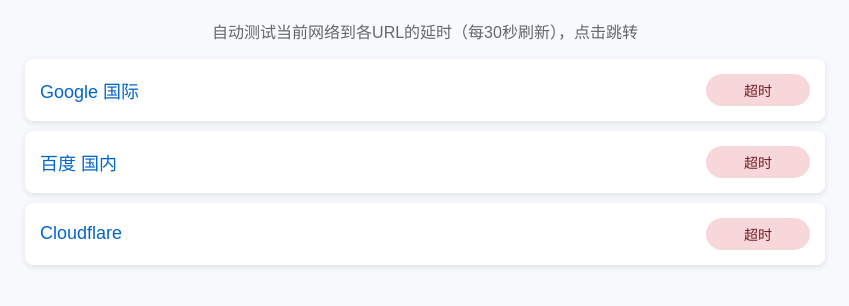
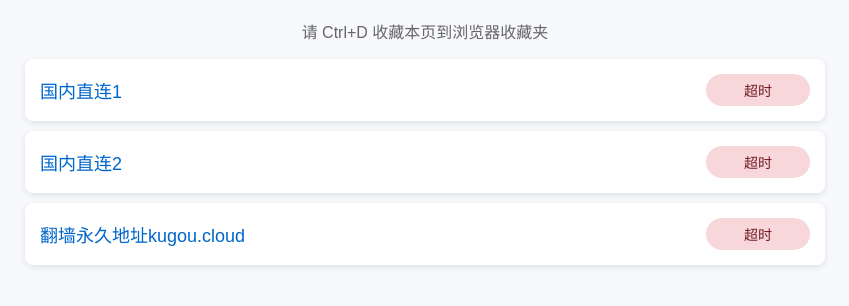
Before and after one commit to kugoucloud/kugoucloud, a plain HTML site: page index.html in a window 1280 px wide. Shown: the part 130-436 px from the top of the page, without its empty margins (215-1064 px from the left). Drawn offline with Linux system fonts and the light colour scheme; no server answers.

Commit message:
Update title and URLs in index.html

```diff
--- a/index.html
+++ b/index.html
@@ -3,7 +3,7 @@
 <head>
     <meta charset="UTF-8">
     <meta name="viewport" content="width=device-width, initial-scale=1.0">
-    <title>URL延时测试跳转页</title>
+    <title>KUGOU云发布页</title>
     <style>
         body { font-family: Arial, sans-serif; max-width: 800px; margin: 40px auto; padding: 20px; background: #f7f9fc; color: #333; }
         h1 { text-align: center; }
@@ -19,20 +19,20 @@
 </head>
 <body>
     <h1>URL延时测试</h1>
-    <p style="text-align:center;color:#666;">自动测试当前网络到各URL的延时（每30秒刷新），点击跳转</p>
+    <p style="text-align:center;color:#666;">请 Ctrl+D 收藏本页到浏览器收藏夹</p>
 
     <ul class="url-list">
         <!-- 添加你的URL和名称 -->
         <li class="url-item">
-            <a href="https://www.google.com" target="_blank">Google 国际</a>
+            <a href="https://ddns1.kugou1.top" target="_blank">国内直连1</a>
             <span class="status testing">测试中...</span>
         </li>
         <li class="url-item">
-            <a href="https://www.baidu.com" target="_blank">百度 国内</a>
+            <a href="https://ccdn1.kugou1.top" target="_blank">国内直连2</a>
             <span class="status testing">测试中...</span>
         </li>
         <li class="url-item">
-            <a href="https://www.cloudflare.com" target="_blank">Cloudflare</a>
+            <a href="https://kugou.cloud" target="_blank">翻墙永久地址kugou.cloud</a>
             <span class="status testing">测试中...</span>
         </li>
         <!-- 继续添加更多 -->
@@ -40,9 +40,9 @@
 
     <script>
         const urls = [
-            { name: "Google 国际", url: "https://www.google.com" },
-            { name: "百度 国内", url: "https://www.baidu.com" },
-            { name: "Cloudflare", url: "https://www.cloudflare.com" }
+            { name: "国内直连1", url: "https://ddns1.kugou1.top" },
+            { name: "国内直连2", url: "https://ccdn1.kugou1.top" },
+            { name: "翻墙永久地址kugou.cloud", url: "https://kugou.cloud" }
             // 添加更多 { name: "名称", url: "https://example.com" }
         ];
 
```
